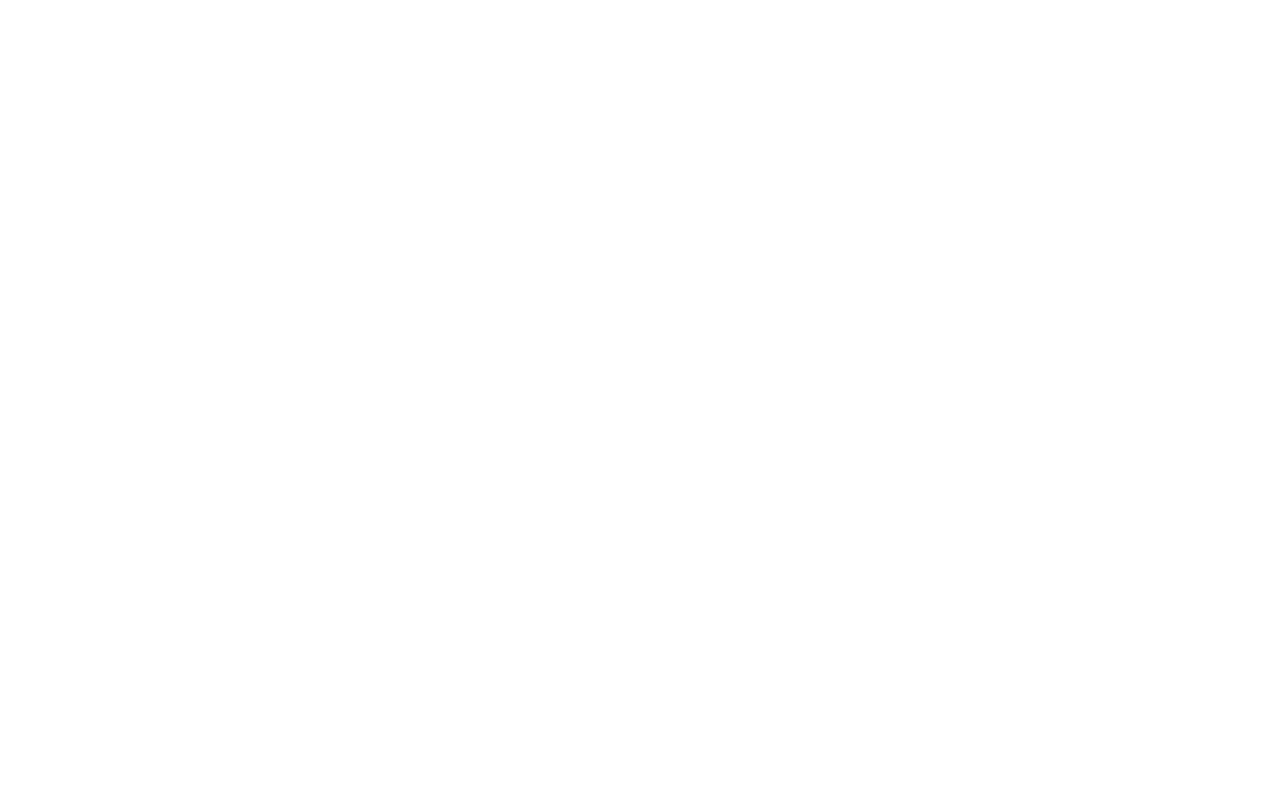
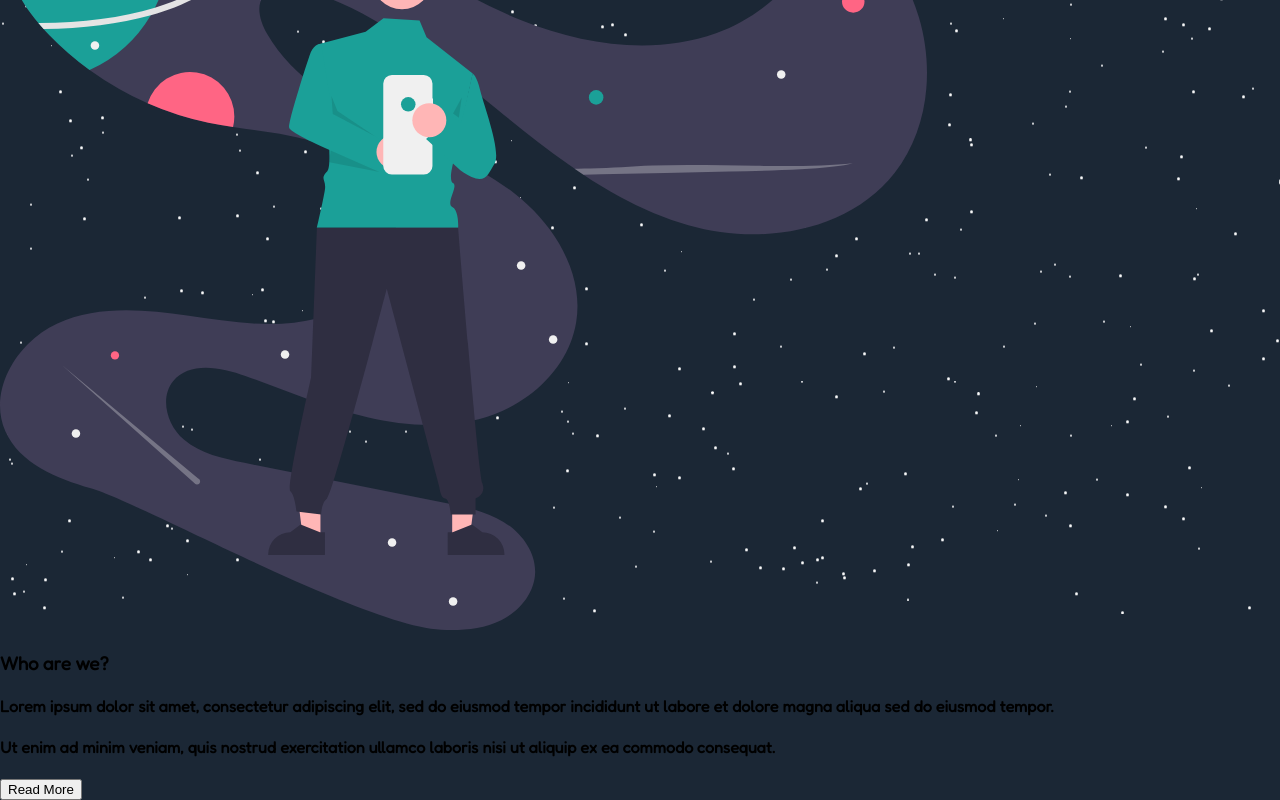
Before and after one commit to ChristopherBenton145/space-landing-page, a React (Create React App) app: page / in a window 1280 px wide. Shown: the part 1340-2140 px from the top of the page. Before the commit the page ends 1184 px from the top, so only its background shows below. Built offline with nearby package versions, Linux system fonts and the light colour scheme.

Commit message:
Started article 1

```diff
--- a/src/components/App.js
+++ b/src/components/App.js
@@ -1,5 +1,6 @@
 import React from 'react';
 import Header from './Header/Header';
+import Content from './Content/Content';
 import Background from './Background';
 
 export const globalContext = React.createContext(null);
@@ -13,6 +14,7 @@ function App() {
       <globalContext.Provider value={globalContextValue}>
         <Background />
         <Header />
+        <Content />
       </globalContext.Provider>
     </div>
   );
--- /dev/null
+++ b/src/components/Content/Article1.js
@@ -0,0 +1,15 @@
+function Article1() {
+  return (
+    <article className="article-1">
+      <img src="./images/lost.svg"></img>
+      <div className="content">
+          <h3>Who are we?</h3>
+          <h4>Lorem ipsum dolor sit amet, consectetur adipiscing elit, sed do eiusmod tempor incididunt ut labore et dolore magna aliqua sed do eiusmod tempor.</h4>
+          <h4>Ut enim ad minim veniam, quis nostrud exercitation ullamco laboris nisi ut aliquip ex ea commodo consequat.</h4>
+          <button>Read More</button>
+      </div>
+    </article>
+  )
+}
+
+export default Article1;
--- /dev/null
+++ b/src/components/Content/Content.js
@@ -0,0 +1,11 @@
+import Article1 from './Article1';
+
+function Content() {
+  return (
+    <>
+      <Article1 />
+    </>
+  );
+}
+
+export default Content;
--- a/src/index.scss
+++ b/src/index.scss
@@ -4,5 +4,7 @@
 @import "./styles/Header/Nav.scss";
 @import "./styles/Header/Navbar1.scss";
 @import "./styles/Header/Navbar2.scss";
+@import "./styles/Content/Content.scss";
+@import "./styles/Content/Article1.scss";
 
 @import url("https://fonts.googleapis.com/css2?family=Fredoka&display=swap");
--- a/src/styles/Header/Background.scss
+++ b/src/styles/Header/Background.scss
@@ -1,7 +1,7 @@
 $star-color: white;
 $small-speed: 75s;
-$medium-speed: 125s;
-$large-speed: 150s;
+$medium-speed: 100s;
+$large-speed: 125s;
 
 @function multiple-bs($n) {
   $value: "#{random(2000)}px #{random(2000)}px #{$star-color}";
@@ -69,9 +69,11 @@ $bs-large: multiple-bs(800);
 @keyframes float-stars {
   from {
     transform: translateY(0px);
+    // transform: translateY(100px);
   }
 
   to {
-    transform: translateY(-2000px);
+    transform: translateY(-1000px);
+    // transform: translateY(-2000px);
   }
 }
--- a/src/styles/Header/Header.scss
+++ b/src/styles/Header/Header.scss
@@ -44,6 +44,7 @@ header {
           color: #050801;
           box-shadow: 0 0 5px #1ba098, 0 0 25px #1ba098, 0 0 50px #1ba098,
             0 0 200px #1ba098;
+          transform: scale(1.05);
           cursor: pointer;
         }
 
@@ -108,6 +109,7 @@ header {
         &:hover {
           background: #deb992;
           color: #050801;
+          transform: scale(1.05);
           cursor: pointer;
         }
       }
```
Also changed, not shown: public/images/lost.svg (added), src/styles/Content/Article1.scss (added), src/styles/Content/Content.scss (added).
